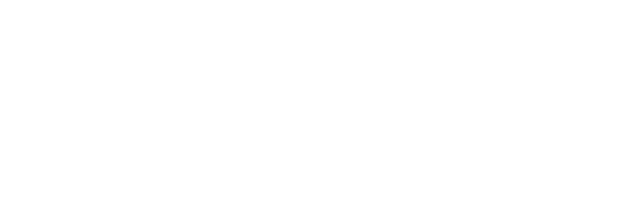
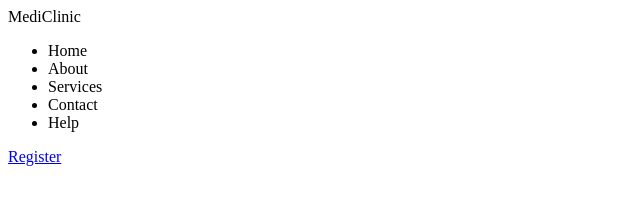
Before and after one commit to thetechrat/MedClinic, a plain HTML site: page index.html in a window 1280 px wide. Shown: the whole page, without its empty margins (0-640 px from the left). Drawn offline with Linux system fonts and the light colour scheme.

Commit message:
Update index.html

```diff
--- a/index.html
+++ b/index.html
@@ -5,7 +5,21 @@
     <meta name="viewport" content="width=device-width, initial-scale=1.0" />
   </head>
   <body>
-    <header></header>
+    <header>
+      <nav>
+        <div>Medi<span>Clinic</span></div>
+
+        <ul>
+          <li>Home</li>
+          <li>About</li>
+          <li>Services</li>
+          <li>Contact</li>
+          <li>Help</li>
+        </ul>
+
+        <a href="#">Register</a>
+      </nav>
+    </header>
     <main></main>
   </body>
 </html>
```
